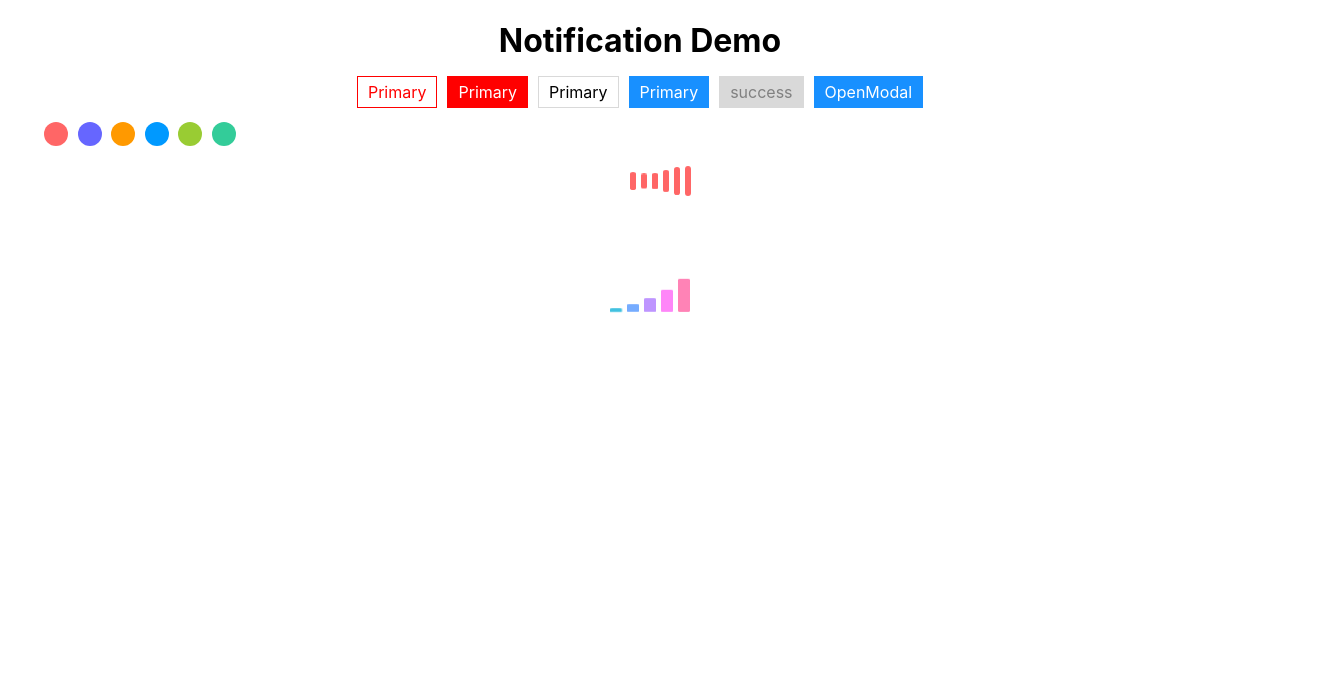
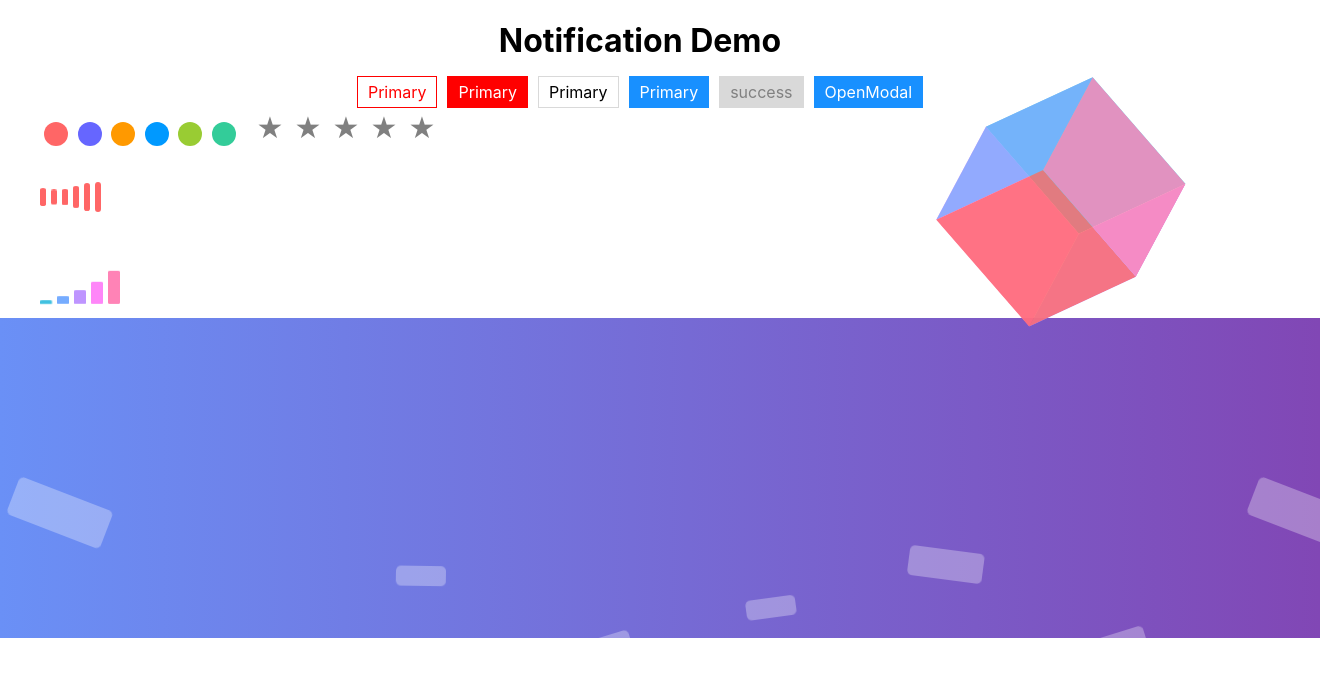
Before and after one commit to Shanghaihan/shhcomponents, a React (Create React App) app: page / in a window 1280 px wide. Shown: the top 676 px of the page, 1320 px wide, since content can reach past the window. Built offline with nearby package versions, Linux system fonts and the light colour scheme.

Commit message:
'add Cube,Rate,backgound --s'

```diff
--- a/src/App.tsx
+++ b/src/App.tsx
@@ -6,6 +6,9 @@ import React, { useState } from 'react';
 import SModal from './component/Modal/Modal';
 import SHover from './component/Horver-tips/SHover';
 import { SLoading, SSignal } from './component/Loading/Loading';
+import { Backgound } from './component/Backgound/Background';
+import { Cube } from './component/Cube/Cube';
+import { SRate } from './component/rate/Rate';
   function App() {
     const [modalvis,setModalVis] =useState(false);
     const changeModalVis = ()=>{
@@ -20,9 +23,18 @@ import { SLoading, SSignal } from './component/Loading/Loading';
         <SButton type="primary" size="middle" onClick={()=>sMessage.info("lallalal")}>Primary</SButton>
         <SButton type="default" size="middle" disabled>success</SButton>
         <SButton type="primary" size="middle" onClick={()=>changeModalVis()}>OpenModal</SButton>
-        <SHover></SHover>
-        <SLoading/>
-        <SSignal/>
+        <div style={{display:'flex',height:'200px'}}>
+
+            <div style={{display:'flex',height:'100%',flexDirection:'column'}}>
+                <SHover/>
+                <SLoading/>
+                <SSignal/>
+            </div>
+            <SRate/>
+            <Cube/>
+        </div>
+
+        <Backgound/>
         <SModal visible={modalvis}
             title="modalex"
             footer={
--- /dev/null
+++ b/src/component/Backgound/Background.tsx
@@ -0,0 +1,13 @@
+import React from 'react'
+import styles from './index.module.scss'
+import cn from 'classnames'
+
+
+export const Backgound:React.FC = ()=>{
+
+   return(
+       <ul className={styles.Background}>
+           {[1,2,3,4,5,6,7,8].map(item=>{return <li key={item}></li>})}
+       </ul>
+   )
+}
--- /dev/null
+++ b/src/component/Backgound/index.module.scss
@@ -0,0 +1,72 @@
+.Background{
+    position:relative;
+    z-index: -9999;
+    display: flex;
+    overflow-y: hidden;
+    width: 100%;
+    height: 40%;
+    background-image: linear-gradient(to right,rgb(106, 144, 246),rgb(129, 71, 181));
+    list-style: none;
+    li{
+        transform: translateY(1000px);
+        width: 100px;
+        height: 100px;
+        background-color: white;
+        border-radius: 5px;
+        opacity: 0.3;
+        align-items: center;
+        & + li{
+            margin-left: 150px;
+        }
+        &:nth-child(2){
+            animation-delay:4800ms;
+            width: 80px;
+            height: 80px;
+        }
+        &:nth-child(3){
+            animation-delay: 2800ms;
+            width: 50px;
+            height: 50px;
+        }
+        &:nth-child(4){
+            animation-delay: 4000ms;
+            width: 75px;
+            height: 75px;
+        }
+        &:nth-child(5){
+            animation-delay: 3500ms;
+            width: 50px;
+            height:50px;
+        }
+        &:nth-child(6){
+            animation-delay: 1800ms;
+            width: 75px;
+            height:75px;
+        }
+        &:nth-child(7){
+            animation-delay: 4000ms;
+            width: 50px;
+            height:50px;
+        }
+
+        animation: move 10s infinite
+    }
+}
+@keyframes move{
+    0%{
+        transform: translateY(400px) rotate(45deg)
+    }
+    50%{
+        transform: translateY(200px) rotate(100deg)
+
+    }
+    75%{
+        transform: translateY(0px) rotate(140deg)
+
+    }
+    100%{
+        transform: translateY(-400px) rotate(170deg)
+
+    }
+
+}
--- /dev/null
+++ b/src/component/Cube/Cube.tsx
@@ -0,0 +1,19 @@
+import React from 'react'
+import styles from './index.module.scss'
+import cn from 'classnames'
+
+
+
+export const Cube:React.FC = ()=>{
+
+   return(
+       <ul className={styles.Cube}>
+           <li ></li>
+           <li ></li>
+           <li ></li>
+           <li ></li>
+           <li ></li>
+           <li ></li>
+       </ul>
+   )
+}
--- /dev/null
+++ b/src/component/Cube/index.module.scss
@@ -0,0 +1,51 @@
+.Cube{
+    width: 200px;
+    height: 200px;
+    position: absolute;
+    right:80px;
+    list-style: none;
+    transform-style: preserve-3d;
+    margin-left: 50px;
+    li{
+        position: absolute;
+        width: 150px;
+        height: 150px;
+        opacity: 0.8;
+        &:nth-child(1){
+            background-color: rgb(255, 102, 102);
+            transform: translateZ(75px);
+        }
+        &:nth-child(2){
+            background-color: rgb(65, 193, 224);
+
+            transform: rotateY(180deg) translateZ(75px);
+        }
+        &:nth-child(3){
+            background-color: rgb(118, 172, 255);
+            transform: rotateX(90deg) translateZ(75px);
+        }
+        &:nth-child(4){
+            background-color: rgb(190, 149, 255);
+            transform: rotateX(-90deg) translateZ(75px);
+        }
+        &:nth-child(5){
+            background-color: rgb(254, 134, 248);
+            transform: rotateY(-90deg) translateZ(75px);
+        }
+        &:nth-child(6){
+            background-color: rgb(255, 131, 182);
+            transform: rotateY(90deg) translateZ(75px);
+        }
+    }
+    animation: move 10s infinite;
+}
+
+
+@keyframes move{
+    0%{
+        transform: rotate3d(1,1,1,0deg);
+    }
+    100%{
+        transform: rotate3d(1,1,1,360deg);
+    }
+}
--- /dev/null
+++ b/src/component/rate/Rate.tsx
@@ -0,0 +1,17 @@
+import React from 'react'
+import styles from './index.module.scss'
+import cn from 'classnames'
+
+
+export const SRate:React.FC = ()=>{
+
+   return(
+       <div className={styles.Rate}>
+           <input type="radio" name="rate"></input>
+           <input type="radio" name="rate"></input>
+           <input type="radio" name="rate"></input>
+           <input type="radio" name="rate"></input>
+           <input type="radio" name="rate"></input>
+       </div>
+   )
+}
--- /dev/null
+++ b/src/component/rate/index.module.scss
@@ -0,0 +1,35 @@
+.Rate{
+    width: 200px;
+    height: 50px;
+    display: flex;
+    align-items: center;
+    unicode-bidi: bidi-override;
+    direction: rtl;
+    input{
+        width: 30px;
+        height: 30px;
+        outline: none;
+        -webkit-appearance: none;
+        -moz-appearance: none;
+        appearance: none;
+        cursor: pointer;
+        line-height: 30px;
+        text-align: center;
+        font-size: 30px;
+        transition: all .3s;
+    }
+    input::after{
+        content: '★';
+        color:grey;
+    }
+    input:hover~input::after{
+        content: '★';
+        color: gold;
+    }
+    input:checked~input::after{
+        content: '★';
+        color: gold;
+    }
+
+
+}
--- a/src/index.css
+++ b/src/index.css
@@ -7,6 +7,7 @@ body {
   -moz-osx-font-smoothing: grayscale;
   height: 100%;
   overflow: hidden;
+  transform-style: preserve-3d;
 }
 html{
     margin: 0;
```
Also changed, not shown: 1 other file (tests, documents, lock files or other folders).
